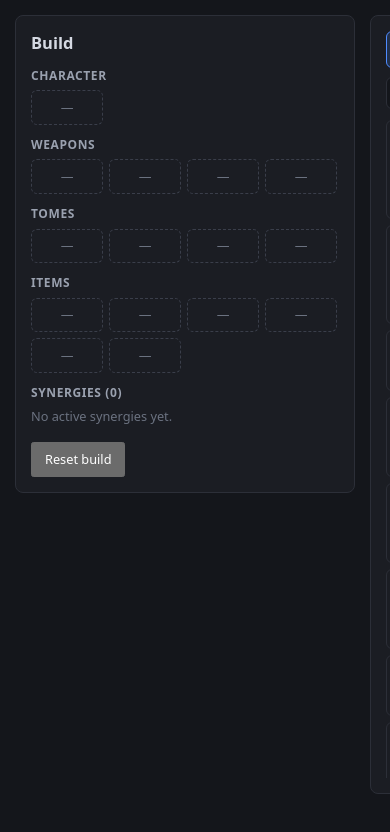
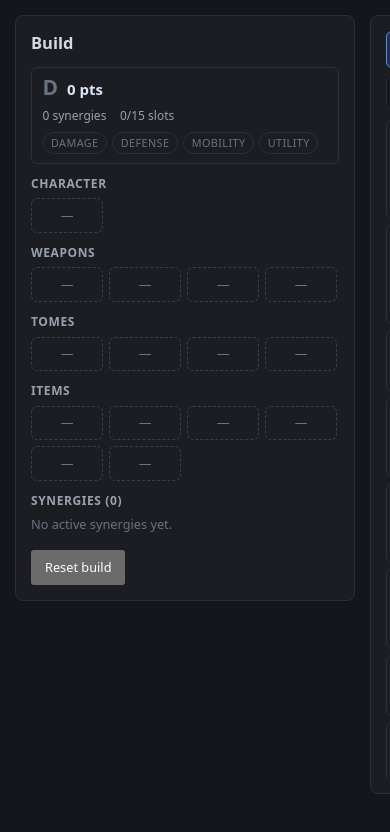
Before and after one commit to andre-lund/megabonk-builds, a React (Vite) app: page / in a window 390 px wide. Shown: the top 832 px of the page. Built offline with nearby package versions, Linux system fonts and the light colour scheme.

Commit message:
feat: heuristic build score (T4)
10 pts per active synergy pair, 8 per covered archetype
(damage/defense/mobility/utility via regex over stat/effect text),
1 per filled slot; S-D tiers. Score card in the build panel.
Meta build outscores 20 seeded random builds in tests.

```diff
--- a/src/App.css
+++ b/src/App.css
@@ -18,6 +18,64 @@
 .panel h2 {
   margin: 0 0 0.75rem;
   font-size: 1.1rem;
+}
+
+.score-card {
+  border: 1px solid #2c2f38;
+  border-radius: 6px;
+  padding: 0.6rem 0.7rem;
+  display: grid;
+  gap: 0.45rem;
+}
+
+.score-main {
+  display: flex;
+  align-items: baseline;
+  gap: 0.6rem;
+}
+
+.score-tier {
+  font-size: 1.4rem;
+  font-weight: 700;
+  line-height: 1;
+}
+
+.score-tier[data-tier="S"] { color: #e8c76a; }
+.score-tier[data-tier="A"] { color: #3fbf6f; }
+.score-tier[data-tier="B"] { color: #4f8cff; }
+.score-tier[data-tier="C"] { color: #9aa1af; }
+.score-tier[data-tier="D"] { color: #6b7280; }
+
+.score-total {
+  color: #dbe4f5;
+  font-weight: 600;
+}
+
+.score-breakdown {
+  display: flex;
+  gap: 0.9rem;
+  color: #9aa1af;
+  font-size: 0.8rem;
+}
+
+.archetype-chips {
+  display: flex;
+  gap: 0.35rem;
+}
+
+.chip {
+  padding: 0.12rem 0.5rem;
+  border-radius: 999px;
+  border: 1px solid #2c2f38;
+  color: #6b7280;
+  font-size: 0.72rem;
+  text-transform: uppercase;
+  letter-spacing: 0.04em;
+}
+
+.chip.covered {
+  border-color: #3fbf6f;
+  color: #3fbf6f;
 }
 
 .slot-group h3 {
--- a/src/App.tsx
+++ b/src/App.tsx
@@ -15,6 +15,7 @@ import {
   type SlotKind,
 } from "./lib/build";
 import { activeSynergies, synergizesWithBuild, synergyIndex } from "./lib/synergy";
+import { ARCHETYPES, archetypeIndex, scoreBuild, tier } from "./lib/score";
 
 const weapons = weaponsJson as Weapon[];
 const tomes = tomesJson as Tome[];
@@ -22,6 +23,13 @@ const characters = charactersJson as Character[];
 const items = itemsJson as Item[];
 
 const synergyAdj = synergyIndex([weapons, tomes, characters, items]);
+
+const archetypes = archetypeIndex([
+  weapons.map((w) => ({ name: w.name, text: `${w.type} ${w.description}` })),
+  tomes.map((t) => ({ name: t.name, text: `${t.stat} ${t.effect}` })),
+  characters.map((c) => ({ name: c.name, text: `${c.role} ${c.blessing}` })),
+  items.map((i) => ({ name: i.name, text: i.effect })),
+]);
 
 type Tab = "character" | SlotKind;
 
@@ -83,6 +91,7 @@ export default function App() {
 
   const picked = useMemo(() => pickedNames(build), [build]);
   const synergies = useMemo(() => activeSynergies(picked, synergyAdj), [picked]);
+  const score = useMemo(() => scoreBuild(build, synergyAdj, archetypes), [build]);
 
   const entries = useMemo(() => {
     const q = query.trim().toLowerCase();
@@ -107,6 +116,25 @@ export default function App() {
     <div className="layout">
       <section className="panel build-panel">
         <h2>Build</h2>
+        <div className="score-card">
+          <div className="score-main">
+            <span className="score-tier" data-tier={tier(score.total)}>
+              {tier(score.total)}
+            </span>
+            <span className="score-total">{score.total} pts</span>
+          </div>
+          <div className="score-breakdown">
+            <span>{score.synergyPairs} synergies</span>
+            <span>{score.filledSlots}/15 slots</span>
+          </div>
+          <div className="archetype-chips">
+            {ARCHETYPES.map((a) => (
+              <span key={a} className={score.covered.includes(a) ? "chip covered" : "chip"}>
+                {a}
+              </span>
+            ))}
+          </div>
+        </div>
         <div className="slot-group">
           <h3>Character</h3>
           <div className="slots">
--- /dev/null
+++ b/src/lib/score.ts
@@ -0,0 +1,75 @@
+// Heuristic build score — not a game sim (see plan decision log). Three
+// components: active synergy pairs, archetype coverage classified from
+// stat/effect text, and slot completeness.
+import type { Build } from "./build";
+import { pickedNames } from "./build";
+import { activeSynergies } from "./synergy";
+
+export const ARCHETYPES = ["damage", "defense", "mobility", "utility"] as const;
+export type Archetype = (typeof ARCHETYPES)[number];
+
+const ARCHETYPE_PATTERNS: Record<Archetype, RegExp> = {
+  damage: /damage|crit|precision|projectile|quantity|attack|cooldown|size|burn|fire|lightning|ice|freeze|poison/i,
+  defense: /armor|health|hp\b|max hp|evasion|evade|shield|heal|regen|lifesteal|leech|revive/i,
+  mobility: /speed|agility|dash|movement/i,
+  utility: /luck|xp|experience|gold|silver|magnet|attraction|pickup|duration|curse|reroll|choice/i,
+};
+
+export interface ScoredEntity {
+  name: string;
+  text: string;
+}
+
+/** name -> archetypes, classified from each entity's descriptive text. */
+export function archetypeIndex(groups: ScoredEntity[][]): Map<string, Archetype[]> {
+  const index = new Map<string, Archetype[]>();
+  for (const e of groups.flat()) {
+    index.set(
+      e.name,
+      ARCHETYPES.filter((a) => ARCHETYPE_PATTERNS[a].test(e.text)),
+    );
+  }
+  return index;
+}
+
+export const SYNERGY_POINTS = 10;
+export const ARCHETYPE_POINTS = 8;
+export const SLOT_POINTS = 1;
+
+export interface Score {
+  total: number;
+  synergyPairs: number;
+  covered: Archetype[];
+  filledSlots: number;
+}
+
+const TIERS: [number, string][] = [
+  [80, "S"],
+  [60, "A"],
+  [40, "B"],
+  [20, "C"],
+  [0, "D"],
+];
+
+export function tier(total: number): string {
+  return TIERS.find(([min]) => total >= min)![1];
+}
+
+export function scoreBuild(
+  build: Build,
+  adj: Map<string, Set<string>>,
+  archetypes: Map<string, Archetype[]>,
+): Score {
+  const picked = pickedNames(build);
+  const synergyPairs = activeSynergies(picked, adj).length;
+  const coveredSet = new Set<Archetype>();
+  for (const name of picked) for (const a of archetypes.get(name) ?? []) coveredSet.add(a);
+  const covered = ARCHETYPES.filter((a) => coveredSet.has(a));
+  const filledSlots = picked.size;
+  return {
+    total: synergyPairs * SYNERGY_POINTS + covered.length * ARCHETYPE_POINTS + filledSlots * SLOT_POINTS,
+    synergyPairs,
+    covered,
+    filledSlots,
+  };
+}
```
Also changed, not shown: 3 other files (tests, documents, lock files or other folders).
